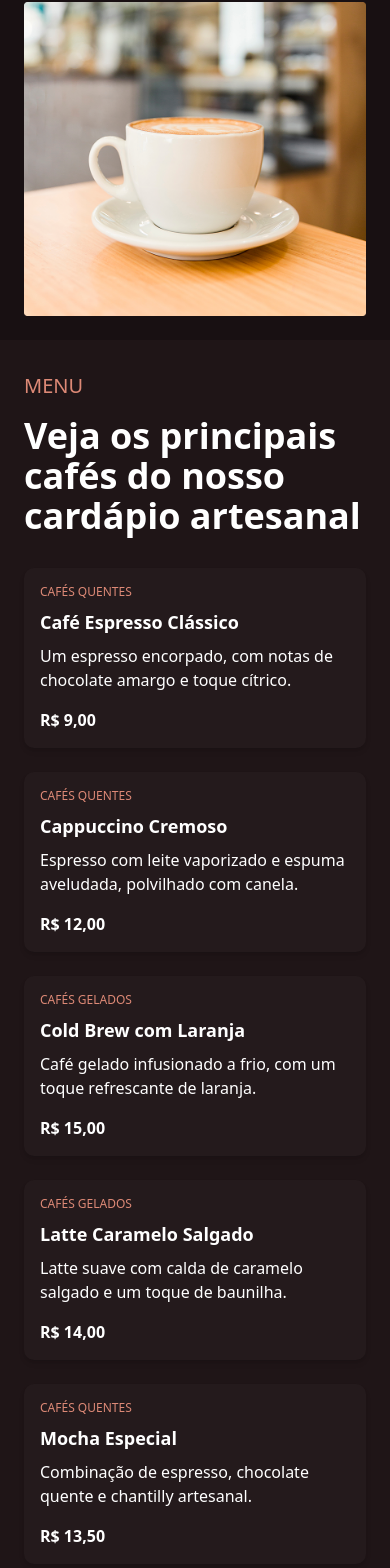
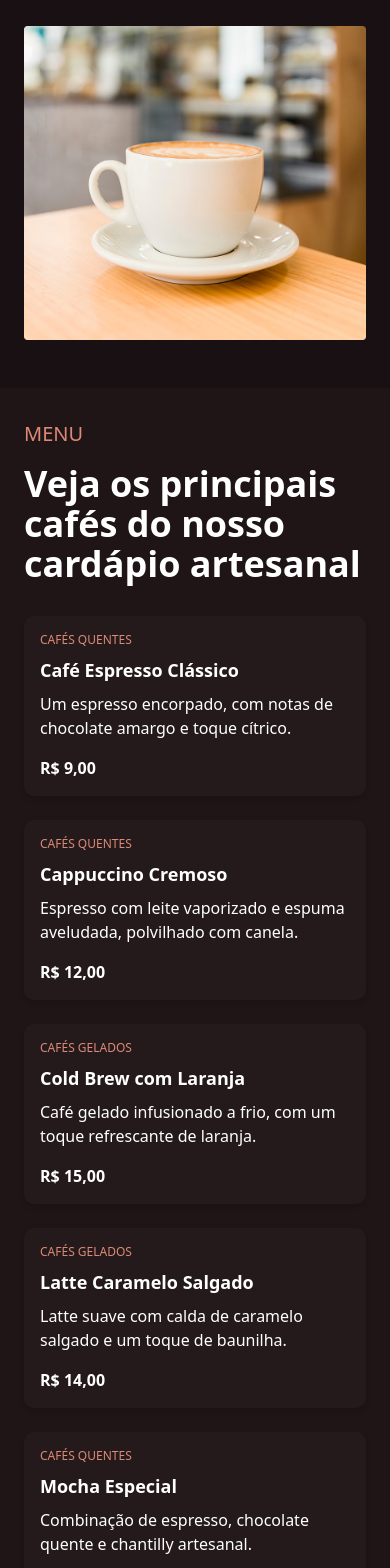
Before and after one commit to eduardavieira-dev/CoffeeShop, a Next.js app: page / in a window 390 px wide. Shown: the part 378-1946 px from the top of the page. Built offline with nearby package versions, Linux system fonts and the light colour scheme.

Commit message:
feat: implement Card component for menu item display and refactor Menu component to use it

```diff
--- /dev/null
+++ b/src/app/components/Card.tsx
@@ -0,0 +1,22 @@
+type CardProps = {
+    categoria: string;
+    nome: string;
+    descricao: string;
+    preco: string;
+}
+export function Card({ categoria, nome, descricao, preco }: CardProps) {
+  return (
+    <div className="bg-card p-4 rounded-lg shadow-md">
+      <h5 className="text-secondary uppercase text-xs mb-2 font-medium">
+        {categoria}
+      </h5>
+      <h4 className="text-primary font-semibold text-lg">
+        {nome}
+      </h4>
+      <p className="text-primary mt-2">
+        {descricao}
+      </p>
+      <p className="mt-4 font-semibold text-primary">R$ {preco}</p>
+    </div>
+  );
+}
--- a/src/app/components/MainSection.tsx
+++ b/src/app/components/MainSection.tsx
@@ -19,7 +19,7 @@ export function MainSection() {
       <img
         src="/cup.png"
         alt="Xícara de café"
-        className="w-105 object-contain px-4 sm:w-100 md:w-125"
+        className="w-105 object-contain px-4 sm:w-100 md:w-105 p-6"
       />
     </div>
   );
--- a/src/app/components/Menu.tsx
+++ b/src/app/components/Menu.tsx
@@ -1,3 +1,5 @@
+import { Card } from "./Card";
+
 export function Menu(){
     return(
         <div className="bg-menu" id="menu">
@@ -5,42 +7,14 @@ export function Menu(){
             <h3 className="text-secondary text-xl uppercase">menu</h3>
             <h2 className="font-bold text-4xl text-primary my-4 max-w-2xl">Veja os principais cafés do nosso cardápio artesanal</h2>
             <div className="grid lg:grid-cols-3 md:grid-cols-2 sm:grid-cols-1 gap-6 mt-8">
-                <div className="bg-card p-4 rounded-lg shadow-md">
-                    <h5 className="text-secondary uppercase text-xs mb-2 font-medium">cafés quentes</h5>
-                    <h4 className="text-primary font-semibold text-lg">Café Espresso Clássico</h4>
-                    <p className="text-primary mt-2">Um espresso encorpado, com notas de chocolate amargo e toque cítrico.</p>
-                    <p className="mt-4 font-semibold text-primary">R$ 9,00</p>
-                </div>
-                <div className="bg-card p-4 rounded-lg shadow-md">
-                    <h5 className="text-secondary uppercase text-xs mb-2 font-medium">cafés quentes</h5>
-                    <h4 className="text-primary font-semibold text-lg">Cappuccino Cremoso</h4>
-                    <p className="text-primary mt-2">Espresso com leite vaporizado e espuma aveludada, polvilhado com canela.</p>
-                    <p className="mt-4 font-semibold text-primary">R$ 12,00</p>
-                </div>
-                <div className="bg-card p-4 rounded-lg shadow-md">
-                    <h5 className="text-secondary uppercase text-xs mb-2 font-medium">cafés gelados</h5>
-                    <h4 className="text-primary font-semibold text-lg">Cold Brew com Laranja</h4>
-                    <p className="text-primary mt-2">Café gelado infusionado a frio, com um toque refrescante de laranja.</p>
-                    <p className="mt-4 font-semibold text-primary">R$ 15,00</p>
-                </div>
-                <div className="bg-card p-4 rounded-lg shadow-md">
-                    <h5 className="text-secondary uppercase text-xs mb-2 font-medium">cafés gelados</h5>
-                    <h4 className="text-primary font-semibold text-lg">Latte Caramelo Salgado</h4>
-                    <p className="text-primary mt-2">Latte suave com calda de caramelo salgado e um toque de baunilha.</p>
-                    <p className="mt-4 font-semibold text-primary">R$ 14,00</p>
-                </div>
-                <div className="bg-card p-4 rounded-lg shadow-md">
-                    <h5 className="text-secondary uppercase text-xs mb-2 font-medium">cafés quentes</h5>
-                    <h4 className="text-primary font-semibold text-lg">Mocha Especial</h4>
-                    <p className="text-primary mt-2">Combinação de espresso, chocolate quente e chantilly artesanal.</p>
-                    <p className="mt-4 font-semibold text-primary">R$ 13,50</p>
-                </div>
-                <div className="bg-card p-4 rounded-lg shadow-md">
-                    <h5 className="text-secondary uppercase text-xs mb-2 font-medium">sobremesas</h5>
-                    <h4 className="text-primary font-semibold text-lg">Affogato</h4>
-                    <p className="text-primary mt-2">Uma bola de sorvete de baunilha coberta com um shot de espresso quente.</p>
-                    <p className="mt-4 font-semibold text-primary">R$ 15,00</p>
-                </div>
+
+                <Card categoria="cafés quentes" nome="Café Espresso Clássico" descricao="Um espresso encorpado, com notas de chocolate amargo e toque cítrico." preco="9,00" />
+                <Card categoria="cafés quentes" nome="Cappuccino Cremoso" descricao="Espresso com leite vaporizado e espuma aveludada, polvilhado com canela." preco="12,00" />
+                <Card categoria="cafés gelados" nome="Cold Brew com Laranja" descricao="Café gelado infusionado a frio, com um toque refrescante de laranja." preco="15,00" />
+                <Card categoria="cafés gelados" nome="Latte Caramelo Salgado" descricao="Latte suave com calda de caramelo salgado e um toque de baunilha." preco="14,00" />
+                <Card categoria="cafés quentes" nome="Mocha Especial" descricao="Combinação de espresso, chocolate quente e chantilly artesanal." preco="13,50" />
+                <Card categoria="sobremesas" nome="Affogato" descricao="Uma bola de sorvete de baunilha coberta com um shot de espresso quente." preco="15,00" />
+
 
             </div>
 
```
